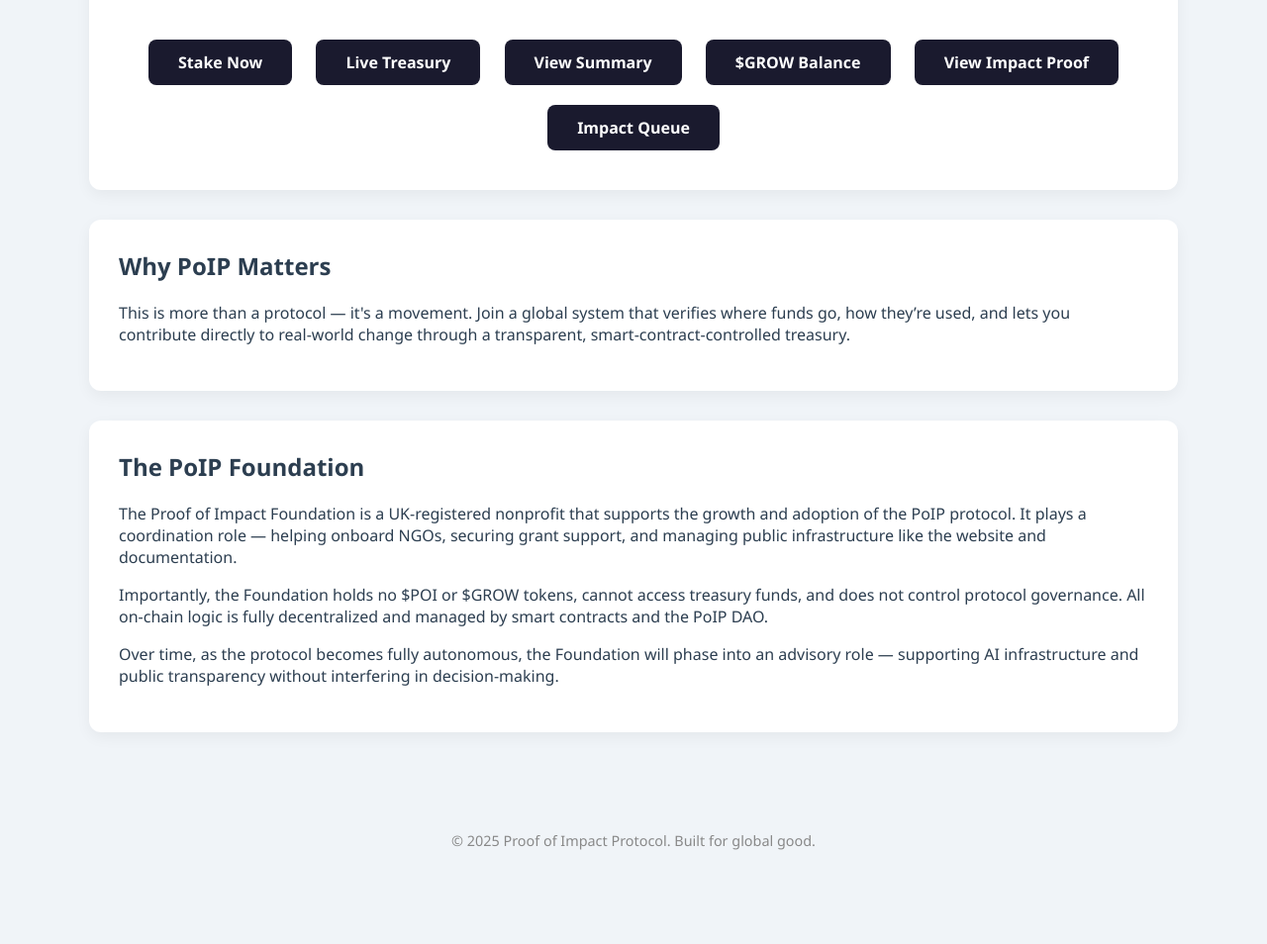
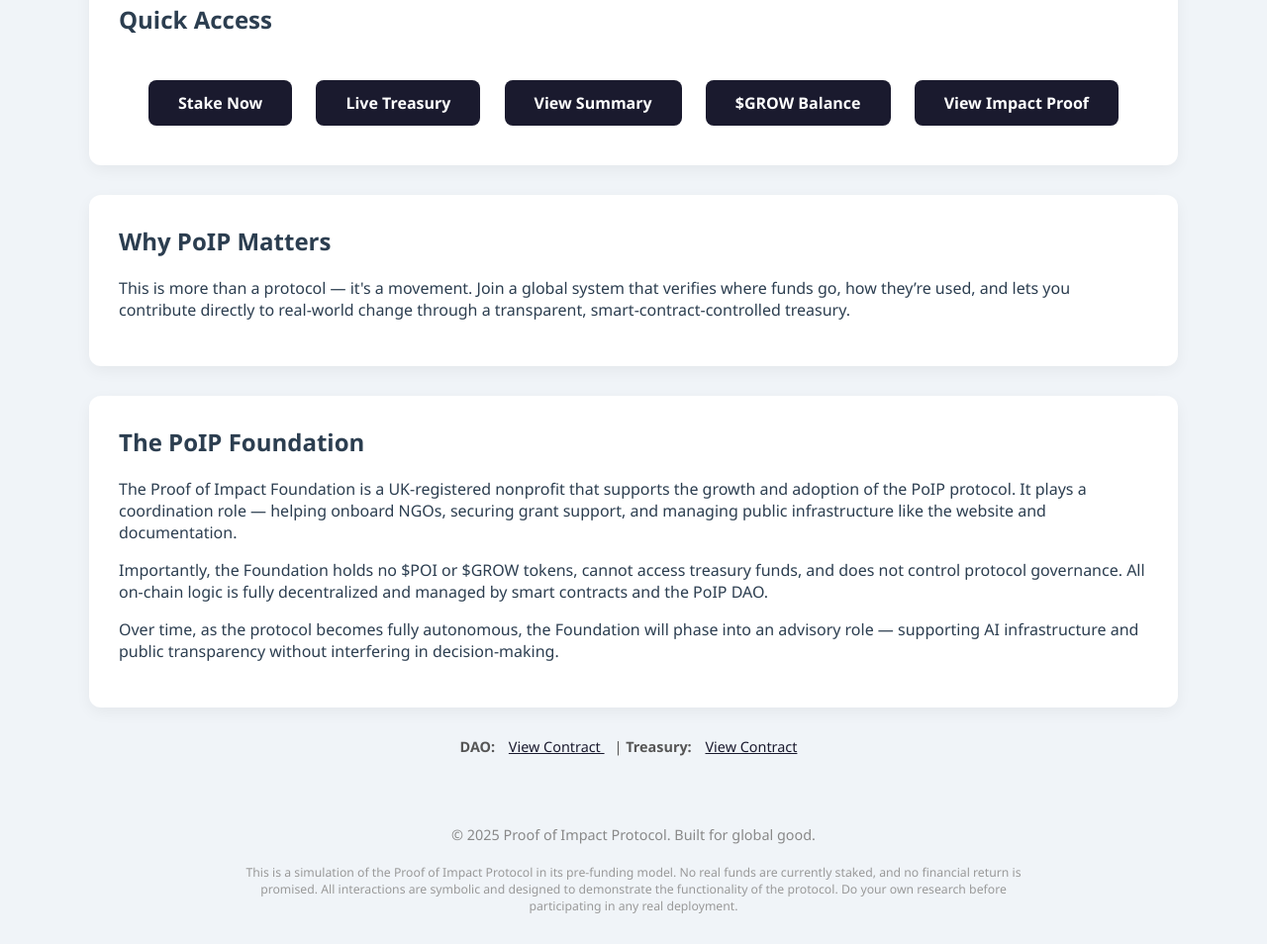
Before and after one commit to poiarchitect/poiarchitect.github.io, a plain HTML site: page index.html in a window 1280 px wide. Shown: the part 870-1824 px from the top of the page at 99% size. Before the commit the page ends 1759 px from the top, so only its background shows below. Drawn offline with Linux system fonts and the light colour scheme.

Commit message:
Update index.html

```diff
--- a/index.html
+++ b/index.html
@@ -24,6 +24,15 @@
     header p {
       margin-top: 12px;
       font-size: 1.3em;
+    }
+    .version-tag {
+      font-size: 0.9em;
+      background-color: #333;
+      color: #fff;
+      display: inline-block;
+      padding: 6px 12px;
+      border-radius: 6px;
+      margin-top: 10px;
     }
     .container {
       padding: 40px 20px;
@@ -80,6 +89,25 @@
       padding: 30px 20px;
       color: #888;
     }
+    .disclaimer {
+      margin-top: 20px;
+      font-size: 0.85em;
+      color: #999;
+      max-width: 800px;
+      margin-left: auto;
+      margin-right: auto;
+    }
+    .contract-links {
+      margin-top: 15px;
+      font-size: 0.9em;
+      color: #555;
+      text-align: center;
+    }
+    .contract-links a {
+      color: #1a1a2e;
+      text-decoration: underline;
+      margin: 0 10px;
+    }
   </style>
 </head>
 <body>
@@ -87,6 +115,7 @@
 <header>
   <h1>Proof of Impact Protocol</h1>
   <p>Stake. Fund Real Impact. Earn Symbolic Rewards.</p>
+  <div class="version-tag">v1.0 – Pre-Funding Model</div>
 </header>
 
 <div class="container">
@@ -122,7 +151,6 @@
       <a href="presentation.html">View Summary</a>
       <a href="grow.html">$GROW Balance</a>
       <a href="proof.html">View Impact Proof</a>
-      <a href="impact-queue.html">Impact Queue</a> <!-- New Button -->
     </div>
   </div>
 
@@ -144,10 +172,24 @@
     </p>
   </div>
 
+  <div class="contract-links">
+    <strong>DAO:</strong>
+    <a href="https://polygonscan.com/address/0x432431ef1cAAFeFDF80A27FB1a399A35A858cEC6" target="_blank">
+      View Contract
+    </a> |
+    <strong>Treasury:</strong>
+    <a href="https://polygonscan.com/address/0x30f693555e4a1eb8e76322079b11E12ee439bcC1" target="_blank">
+      View Contract
+    </a>
+  </div>
+
 </div>
 
 <footer>
   &copy; 2025 Proof of Impact Protocol. Built for global good.
+  <div class="disclaimer">
+    This is a simulation of the Proof of Impact Protocol in its pre-funding model. No real funds are currently staked, and no financial return is promised. All interactions are symbolic and designed to demonstrate the functionality of the protocol. Do your own research before participating in any real deployment.
+  </div>
 </footer>
 
 </body>
```
